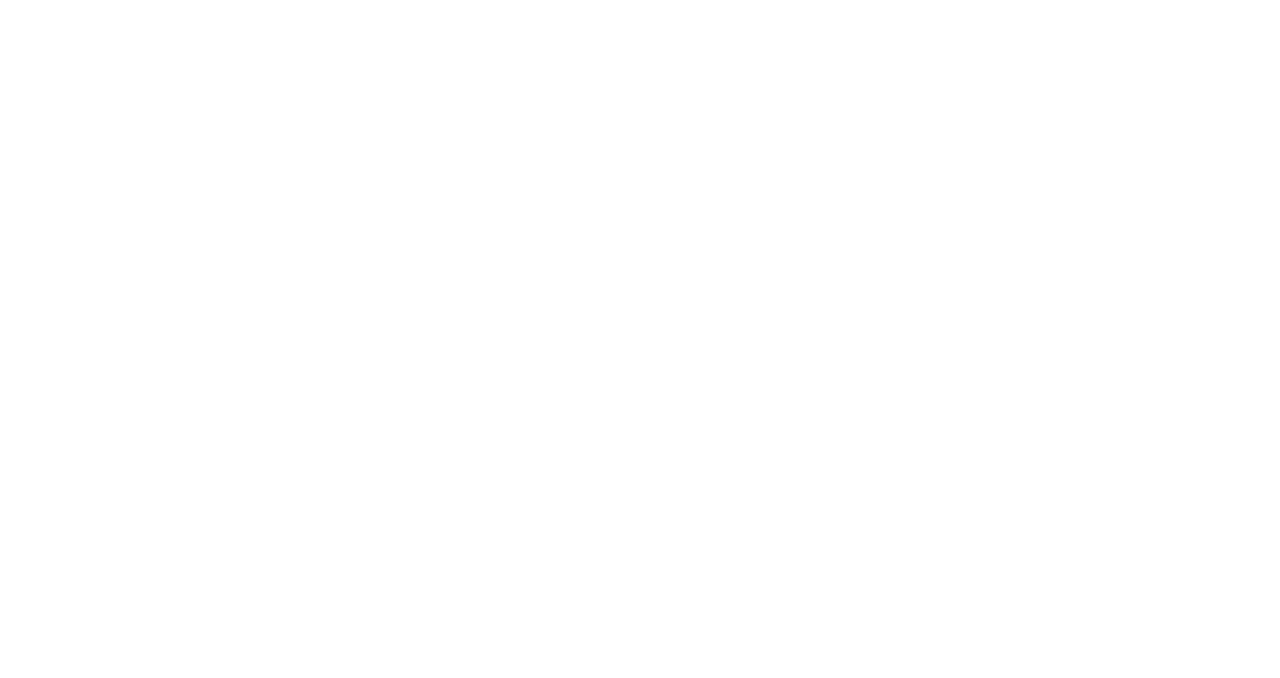
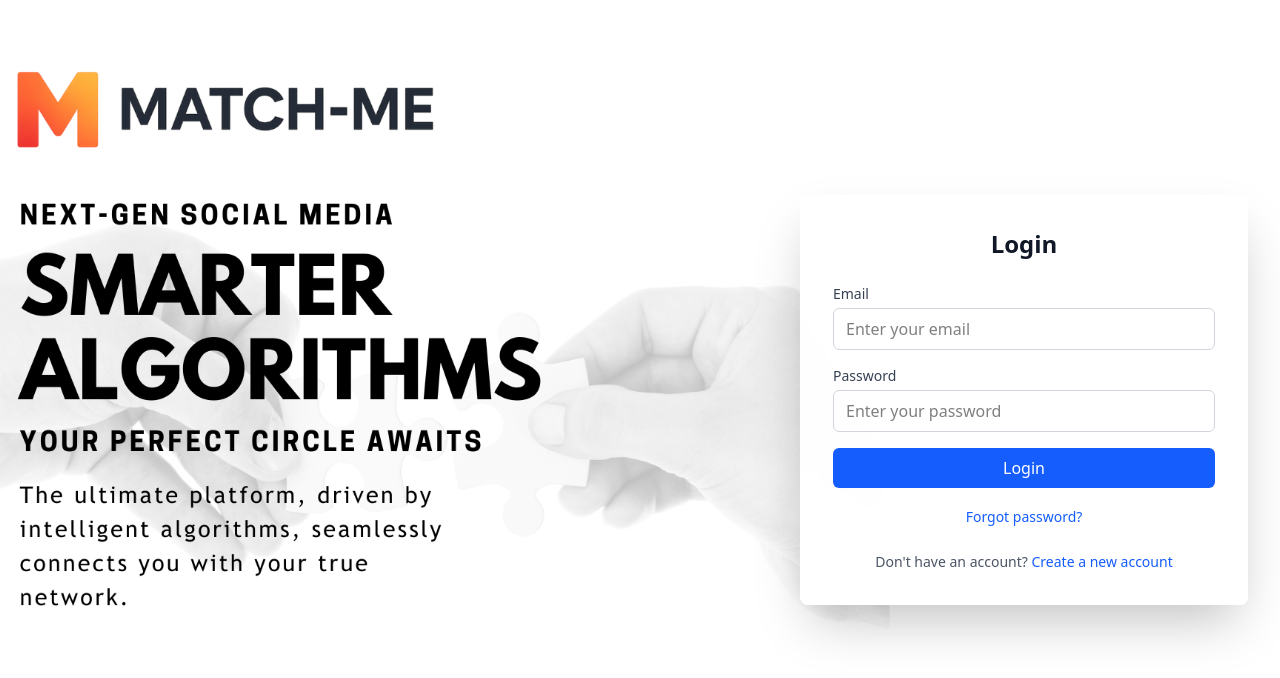
Before and after one commit to Hasitha-Nilwakka/match-me, a Next.js app in the folder frontend/: page / in a window 1280 px wide. Shown: the top 678 px of the page. Built offline with nearby package versions, Linux system fonts and the light colour scheme.

Commit message:
recreated the login page

```diff
--- a/frontend/app/page.tsx
+++ b/frontend/app/page.tsx
@@ -1,15 +1,131 @@
-import Head from "next/head";
+"use client";
+
+import { useState } from "react";
 import Image from "next/image";
 
+export default function Home() {
+  const [isLogin, setIsLogin] = useState(true);
 
-export default function Home() {
+  return (
+    <div className="min-h-screen relative">
+      {/* Full screen background image */}
+      <div className="absolute inset-0 bg-gradient-to-br from-blue-500 to-purple-600">
+        <Image
+          src="/sitefiles/index-image-web.png"
+          alt="Match Me"
+          fill
+          className="object-cover"
+          priority
+          onError={(e) => console.log('Image failed to load:', e)}
+        />
+        {/* <div className="absolute inset-0 bg-black bg-opacity-20"></div> */}
+      </div>
 
-  return(
-    <>
-      <Head>
-        <title>match-me</title>
-        <meta name="viewport" content="width=device-width, intil-scale=1.0"/>
-      </Head>
-    </>
+      {/* Login panel overlay on the right */}
+      <div className="relative z-10 min-h-screen flex items-center justify-end px-8 py-12">
+        <div className="w-full max-w-md">
+
+          {/* Form Container */}
+          <div className="bg-white/95 backdrop-blur-sm rounded-lg shadow-2xl p-8 border border-white/20">
+            {isLogin ? (
+              /* Login Form */
+              <div>
+                <h2 className="text-2xl font-semibold text-gray-900 mb-6 text-center">Login</h2>
+
+                <form className="space-y-4">
+                  <div>
+                    <label htmlFor="email" className="block text-sm font-medium text-gray-700 mb-1">
+                      Email
+                    </label>
+                    <input
+                      type="email"
+                      id="email"
+                      className="w-full px-3 py-2 border border-gray-300 rounded-md focus:outline-none focus:ring-2 focus:ring-blue-500 focus:border-transparent"
+                      placeholder="Enter your email"
+                    />
+                  </div>
+
+                  <div>
+                    <label htmlFor="password" className="block text-sm font-medium text-gray-700 mb-1">
+                      Password
+                    </label>
+                    <input
+                      type="password"
+                      id="password"
+                      className="w-full px-3 py-2 border border-gray-300 rounded-md focus:outline-none focus:ring-2 focus:ring-blue-500 focus:border-transparent"
+                      placeholder="Enter your password"
+                    />
+                  </div>
+
+                  <button
+                    type="submit"
+                    className="w-full bg-blue-600 text-white py-2 px-4 rounded-md hover:bg-blue-700 focus:outline-none focus:ring-2 focus:ring-blue-500 focus:ring-offset-2 transition duration-200"
+                  >
+                    Login
+                  </button>
+                </form>
+
+                <div className="mt-4 text-center">
+                  <a href="#" className="text-sm text-blue-600 hover:text-blue-500">
+                    Forgot password?
+                  </a>
+                </div>
+              </div>
+            ) : (
+              /* Create Account Form */
+              <div>
+                <h2 className="text-2xl font-semibold text-gray-900 mb-6 text-center">Create Account</h2>
+
+                <form className="space-y-4">
+                  <div>
+                    <label htmlFor="signup-email" className="block text-sm font-medium text-gray-700 mb-1">
+                      Email
+                    </label>
+                    <input
+                      type="email"
+                      id="signup-email"
+                      className="w-full px-3 py-2 border border-gray-300 rounded-md focus:outline-none focus:ring-2 focus:ring-blue-500 focus:border-transparent"
+                      placeholder="Enter your email"
+                    />
+                  </div>
+
+                  <div>
+                    <label htmlFor="signup-password" className="block text-sm font-medium text-gray-700 mb-1">
+                      Password
+                    </label>
+                    <input
+                      type="password"
+                      id="signup-password"
+                      className="w-full px-3 py-2 border border-gray-300 rounded-md focus:outline-none focus:ring-2 focus:ring-blue-500 focus:border-transparent"
+                      placeholder="Create a password"
+                    />
+                  </div>
+
+                  <button
+                    type="submit"
+                    className="w-full bg-green-600 text-white py-2 px-4 rounded-md hover:bg-green-700 focus:outline-none focus:ring-2 focus:ring-green-500 focus:ring-offset-2 transition duration-200"
+                  >
+                    Create Account
+                  </button>
+                </form>
+              </div>
+            )}
+
+            {/* Toggle between Login and Create Account */}
+            <div className="mt-6 text-center">
+              <p className="text-sm text-gray-600">
+                {isLogin ? "Don't have an account? " : "Already have an account? "}
+                <button
+                  onClick={() => setIsLogin(!isLogin)}
+                  className="text-blue-600 hover:text-blue-500 font-medium"
+                >
+                  {isLogin ? "Create a new account" : "Login"}
+                </button>
+              </p>
+            </div>
+          </div>
+        </div>
+      </div>
+    </div>
   );
 }
--- a/frontend/tsconfig.json
+++ b/frontend/tsconfig.json
@@ -22,6 +22,6 @@
       "@/*": ["./*"]
     }
   },
-  "include": ["next-env.d.ts", "**/*.ts", "**/*.tsx", ".next/types/**/*.ts"],
+  "include": ["next-env.d.ts", "**/*.ts", "**/*.tsx", ".next/types/**/*.ts", "node_modules/next/types/index.d.ts"],
   "exclude": ["node_modules"]
 }
```
Also changed, not shown: frontend/public/sitefiles/index-image-web.png, 1 other file (tests, documents, lock files or other folders).
